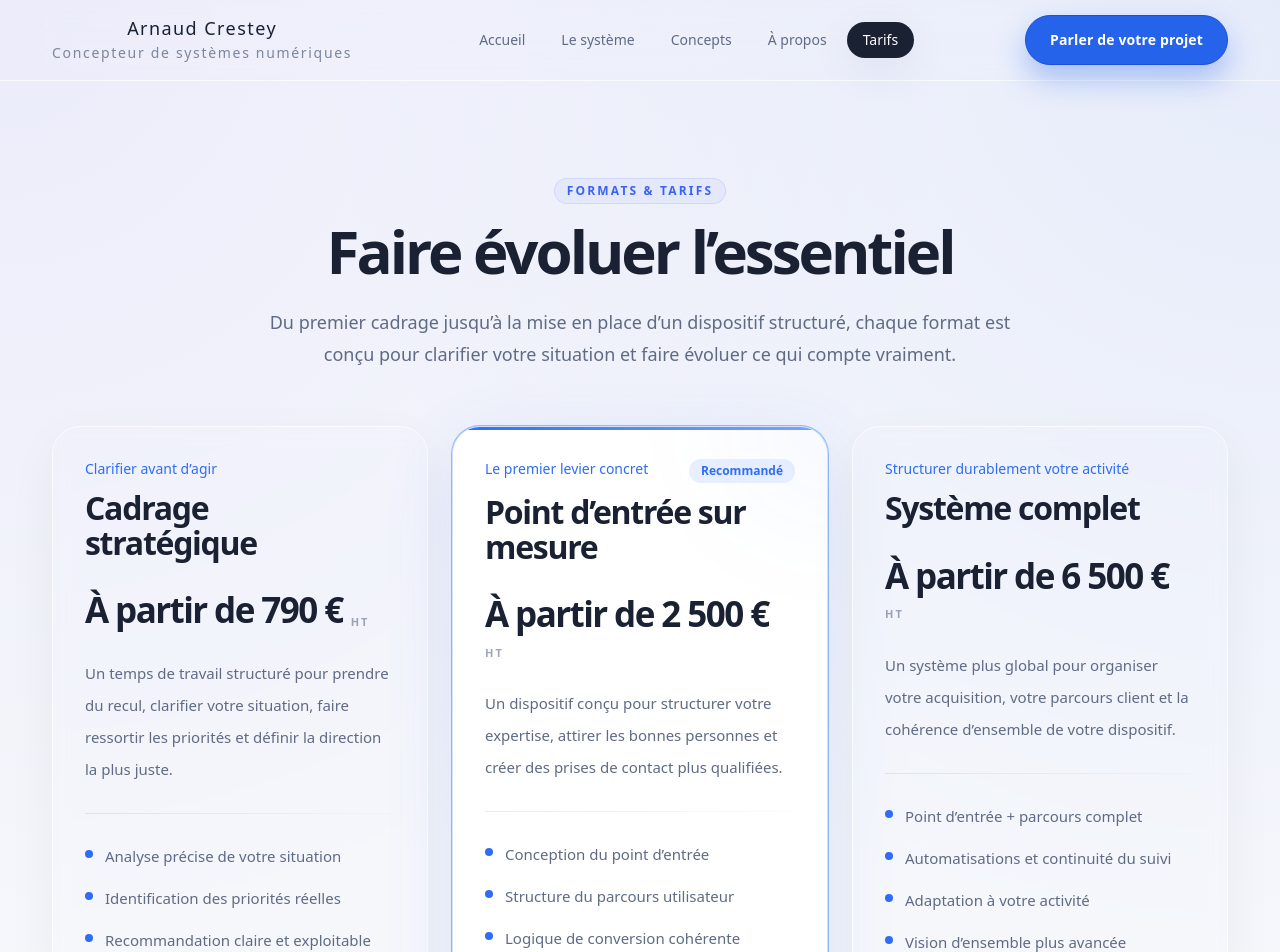
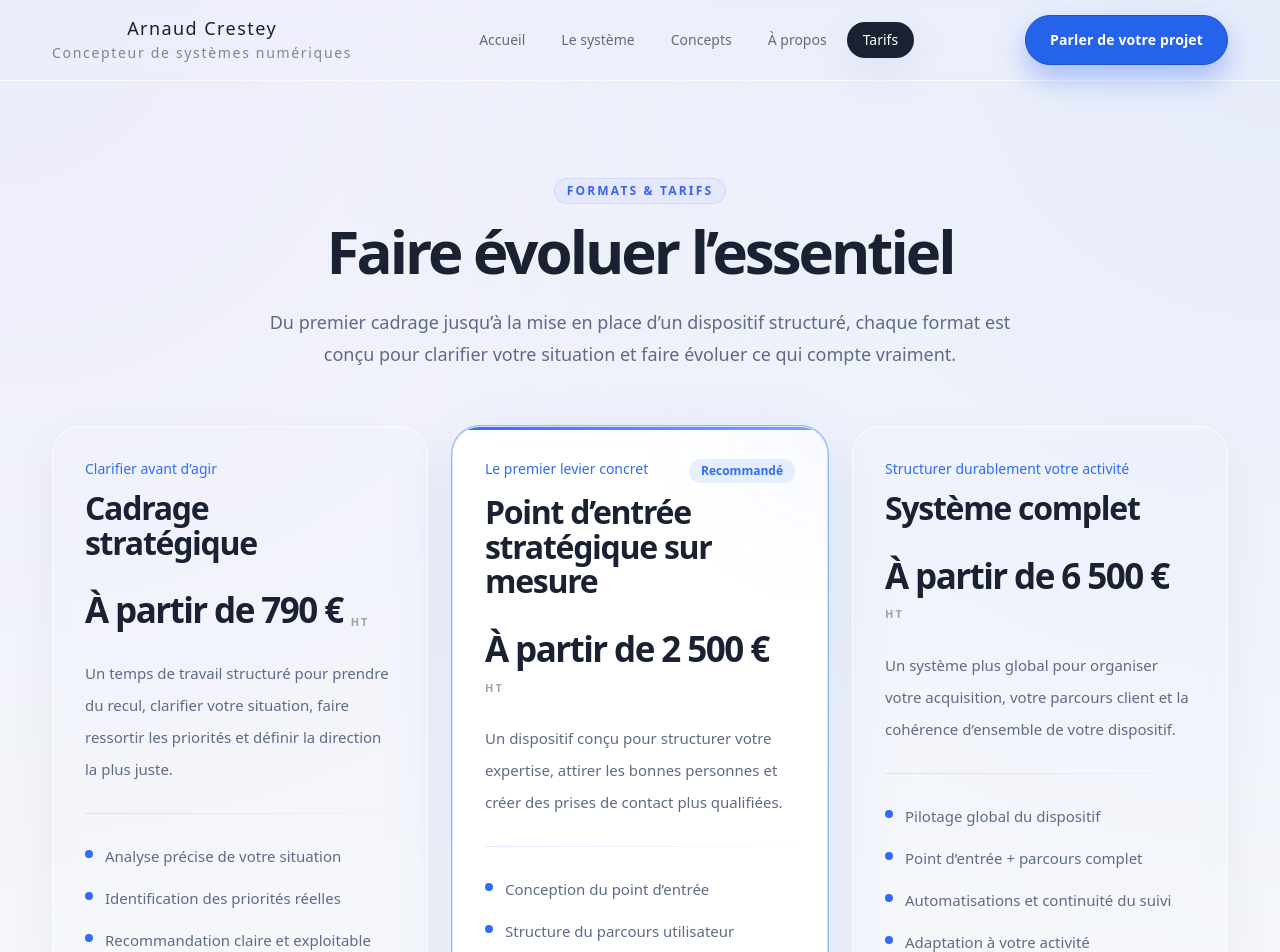
Before and after one commit to arnaudcrestey/portail-site-vitrine, a Next.js app: page /tarifs in a window 1280 px wide. Shown: the top 952 px of the page. Built offline with nearby package versions, Linux system fonts and the light colour scheme.

Commit message:
Update page.tsx

```diff
--- a/app/tarifs/page.tsx
+++ b/app/tarifs/page.tsx
@@ -24,7 +24,7 @@ const pricingItems: PricingItem[] = [
     ],
   },
   {
-    title: 'Point d’entrée sur mesure',
+    title: 'Point d’entrée stratégique sur mesure',
     subtitle: 'Le premier levier concret',
     amount: '2 500',
     description:
@@ -44,6 +44,7 @@ const pricingItems: PricingItem[] = [
     description:
       'Un système plus global pour organiser votre acquisition, votre parcours client et la cohérence d’ensemble de votre dispositif.',
     details: [
+      'Pilotage global du dispositif',
       'Point d’entrée + parcours complet',
       'Automatisations et continuité du suivi',
       'Adaptation à votre activité',
```
